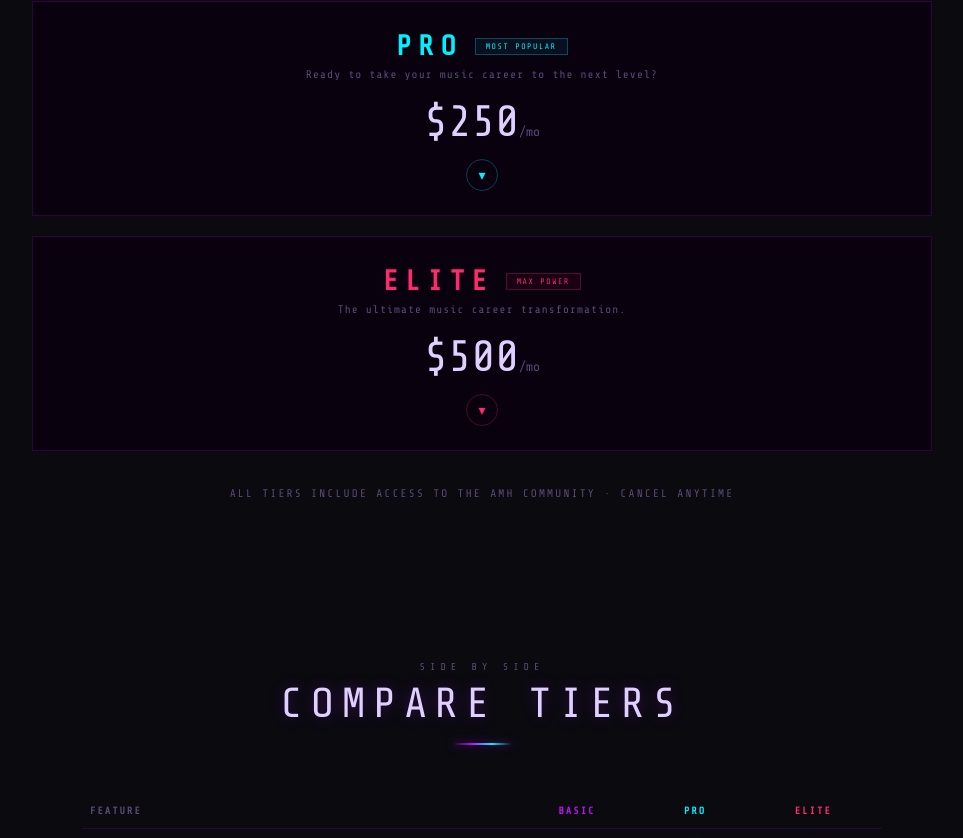
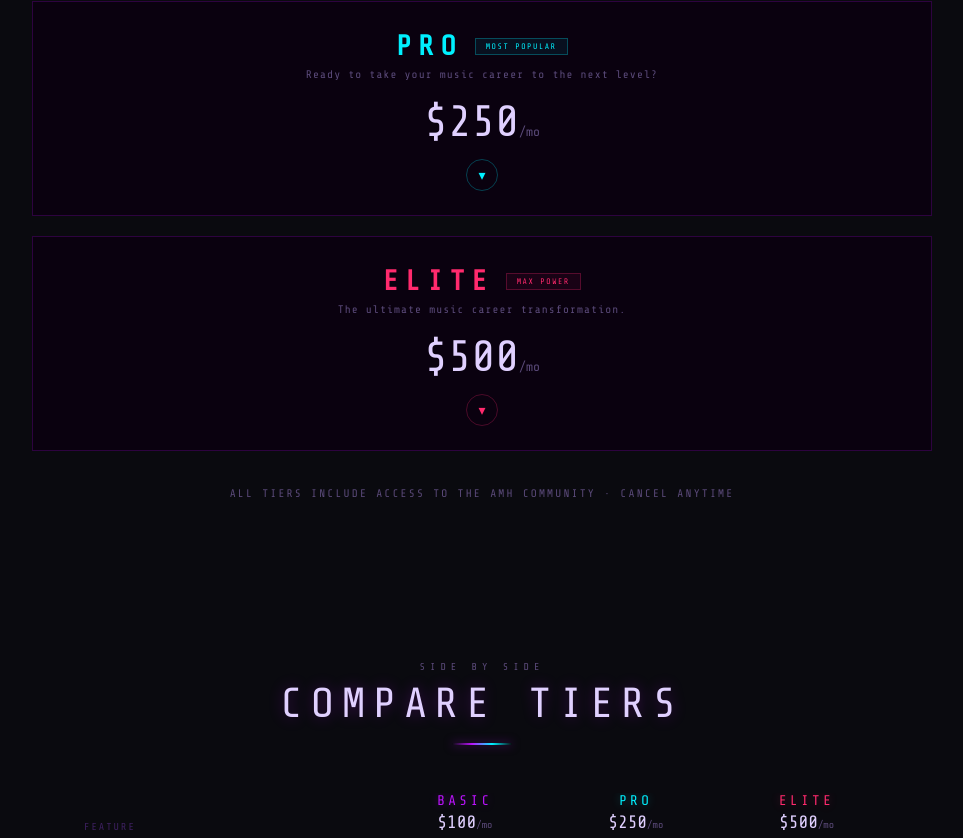
Before and after one commit to inthevisualmarketing/ArtistsMusiciansHUB, a Next.js app: page /amplify in a window 1280 px wide. Shown: the part 1959-2797 px from the top of the page, without its empty margins (158-1121 px from the left). Built offline with nearby package versions, Linux system fonts and the light colour scheme.

Commit message:
feat: live Stripe payment links for AMPLIFY Basic, Pro, Elite

```diff
--- a/app/amplify/page.jsx
+++ b/app/amplify/page.jsx
@@ -292,7 +292,7 @@ const TIERS = [
     color: "#bc13fe",
     tag: "FOUNDATION",
     tagline: "This is where it all begins.",
-    stripeUrl: "https://buy.stripe.com/AMH_BASIC_LINK", // Replace with real Stripe payment link
+    stripeUrl: "https://buy.stripe.com/9B6aEWbFE3Ue6ILc6Xffy01",
     summary: "Ideal for aspiring musicians and producers who want to explore our platform and take their first steps towards success.",
     features: [
       {
@@ -320,7 +320,7 @@ const TIERS = [
     color: "#00f0ff",
     tag: "MOST POPULAR",
     tagline: "Ready to take your music career to the next level?",
-    stripeUrl: "https://buy.stripe.com/AMH_PRO_LINK", // Replace with real Stripe payment link
+    stripeUrl: "https://buy.stripe.com/6oU5kC9xwaiCc357QHffy02",
     summary: "A comprehensive package with advanced features to help you accelerate your growth and success.",
     includes: "All AMPLIFY Basic benefits, plus:",
     features: [
@@ -349,7 +349,7 @@ const TIERS = [
     color: "#ff2a6d",
     tag: "MAX POWER",
     tagline: "The ultimate music career transformation.",
-    stripeUrl: "https://buy.stripe.com/AMH_ELITE_LINK", // Replace with real Stripe payment link
+    stripeUrl: "https://buy.stripe.com/14AdR8gZY3Ue8QT0offfy03",
     summary: "Opens doors to unparalleled opportunities and personalized support. Everything in Pro, and more.",
     includes: "All AMPLIFY Pro benefits, plus:",
     features: [
@@ -568,55 +568,140 @@ function ComparisonStrip() {
     { feature: "Premium Sync Licensing", basic: false, pro: false, elite: true },
   ];
 
+  const tiers = [
+    { name: "BASIC", price: "$100", color: "#bc13fe" },
+    { name: "PRO", price: "$250", color: "#00f0ff" },
+    { name: "ELITE", price: "$500", color: "#ff2a6d" },
+  ];
+
   return (
     <section style={{ padding: "80px 24px", position: "relative", zIndex: 2 }}>
-      <div style={{ maxWidth: 800, margin: "0 auto" }}>
+      <div style={{ maxWidth: 820, margin: "0 auto" }}>
         <SectionHeader label="SIDE BY SIDE" title="COMPARE TIERS" />
 
-        <div style={{ marginTop: 48, overflowX: "auto" }}>
-          <table style={{
-            width: "100%", borderCollapse: "collapse",
-            fontFamily: "'Share Tech Mono', monospace",
-          }}>
-            <thead>
-              <tr>
-                <th style={{ ...thStyle, textAlign: "left", color: "#5b4a7a" }}>FEATURE</th>
-                <th style={{ ...thStyle, color: "#bc13fe" }}>BASIC</th>
-                <th style={{ ...thStyle, color: "#00f0ff" }}>PRO</th>
-                <th style={{ ...thStyle, color: "#ff2a6d" }}>ELITE</th>
-              </tr>
-            </thead>
-            <tbody>
-              {rows.map((row, i) => (
-                <tr key={row.feature} style={{ background: i % 2 === 0 ? "rgba(188,19,254,0.02)" : "transparent" }}>
-                  <td style={{ ...tdStyle, textAlign: "left", color: "#a78bca" }}>{row.feature}</td>
-                  <td style={tdStyle}><Check on={row.basic} color="#bc13fe" /></td>
-                  <td style={tdStyle}><Check on={row.pro} color="#00f0ff" /></td>
-                  <td style={tdStyle}><Check on={row.elite} color="#ff2a6d" /></td>
-                </tr>
+        <div style={{ marginTop: 48, overflowX: "auto", WebkitOverflowScrolling: "touch" }}>
+          <div style={{ minWidth: 580 }}>
+            {/* Column headers */}
+            <div style={{
+              display: "grid", gridTemplateColumns: "1.8fr 1fr 1fr 1fr",
+              borderBottom: "2px solid rgba(188,19,254,0.2)",
+              paddingBottom: 16, marginBottom: 4,
+            }}>
+              <div style={{ fontSize: 10, letterSpacing: "0.2em", color: "#3d2060", padding: "0 12px", alignSelf: "end" }}>
+                FEATURE
+              </div>
+              {tiers.map(t => (
+                <div key={t.name} style={{ textAlign: "center" }}>
+                  <div style={{
+                    fontFamily: "'Share Tech Mono', monospace", fontSize: 14,
+                    letterSpacing: "0.25em", color: t.color, marginBottom: 4,
+                    textShadow: `0 0 10px ${t.color}55`,
+                  }}>{t.name}</div>
+                  <div style={{
+                    fontFamily: "'Share Tech Mono', monospace", fontSize: 18,
+                    color: "#e0d0ff",
+                  }}>{t.price}<span style={{ fontSize: 10, color: "#5b4a7a" }}>/mo</span></div>
+                </div>
               ))}
-            </tbody>
-          </table>
+            </div>
+
+            {/* Feature rows */}
+            {rows.map((row, i) => (
+              <CompareRow
+                key={row.feature}
+                feature={row.feature}
+                values={[
+                  { on: row.basic, color: "#bc13fe" },
+                  { on: row.pro, color: "#00f0ff" },
+                  { on: row.elite, color: "#ff2a6d" },
+                ]}
+                even={i % 2 === 0}
+              />
+            ))}
+
+            {/* Bottom CTA row */}
+            <div style={{
+              display: "grid", gridTemplateColumns: "1.8fr 1fr 1fr 1fr",
+              marginTop: 16, paddingTop: 16,
+              borderTop: "2px solid rgba(188,19,254,0.2)",
+            }}>
+              <div />
+              {tiers.map(t => (
+                <div key={t.name} style={{ textAlign: "center" }}>
+                  <a
+                    href={`/amplify#${t.name.toLowerCase()}`}
+                    style={{
+                      display: "inline-block", fontSize: 9, letterSpacing: "0.15em",
+                      color: t.color, textDecoration: "none",
+                      padding: "8px 14px",
+                      border: `1px solid ${t.color}44`,
+                      transition: "all 0.3s",
+                      clipPath: "polygon(5px 0%, 100% 0%, calc(100% - 5px) 100%, 0% 100%)",
+                      WebkitClipPath: "polygon(5px 0%, 100% 0%, calc(100% - 5px) 100%, 0% 100%)",
+                    }}
+                  >
+                    SELECT
+                  </a>
+                </div>
+              ))}
+            </div>
+          </div>
         </div>
       </div>
     </section>
   );
 }
 
-const thStyle = {
-  padding: "12px 8px", fontSize: 10, letterSpacing: "0.2em", textAlign: "center",
-  borderBottom: "1px solid rgba(188,19,254,0.15)",
-};
-const tdStyle = {
-  padding: "10px 8px", fontSize: 11, textAlign: "center",
-  borderBottom: "1px solid rgba(188,19,254,0.06)",
-};
+function CompareRow({ feature, values, even }) {
+  const [hov, setHov] = useState(false);
+  return (
+    <div
+      onMouseEnter={() => setHov(true)}
+      onMouseLeave={() => setHov(false)}
+      style={{
+        display: "grid", gridTemplateColumns: "1.8fr 1fr 1fr 1fr",
+        alignItems: "center",
+        background: hov ? "rgba(188,19,254,0.06)" : (even ? "rgba(188,19,254,0.02)" : "transparent"),
+        borderBottom: "1px solid rgba(188,19,254,0.06)",
+        transition: "background 0.2s",
+        padding: "0 0",
+      }}
+    >
+      <div style={{
+        fontSize: 11, color: hov ? "#e0d0ff" : "#a78bca", padding: "12px 12px",
+        letterSpacing: "0.03em", transition: "color 0.2s",
+      }}>
+        {feature}
+      </div>
+      {values.map((v, i) => (
+        <div key={i} style={{ textAlign: "center", padding: "12px 8px" }}>
+          {v.on ? (
+            <span style={{
+              display: "inline-flex", alignItems: "center", justifyContent: "center",
+              width: 24, height: 24, borderRadius: "50%",
+              background: `${v.color}15`,
+              border: `1px solid ${v.color}33`,
+              color: v.color, fontSize: 12,
+              filter: `drop-shadow(0 0 6px ${v.color}44)`,
+              WebkitFilter: `drop-shadow(0 0 6px ${v.color}44)`,
+            }}>✓</span>
+          ) : (
+            <span style={{
+              display: "inline-flex", alignItems: "center", justifyContent: "center",
+              width: 24, height: 24, borderRadius: "50%",
+              border: "1px solid rgba(188,19,254,0.08)",
+              color: "#2d1b4e", fontSize: 10,
+            }}>—</span>
+          )}
+        </div>
+      ))}
+    </div>
+  );
+}
 
-function Check({ on, color }) {
-  return on
-    ? <span style={{ color, fontSize: 14, filter: `drop-shadow(0 0 4px ${color})`, WebkitFilter: `drop-shadow(0 0 4px ${color})` }}>✓</span>
-    : <span style={{ color: "#2d1b4e", fontSize: 12 }}>—</span>;
-}
+const thStyle = {};
+const tdStyle = {};
+function Check() { return null; }
 
 // ============================================================
 // BOTTOM CTA
@@ -761,7 +846,6 @@ export default function AmplifyPage() {
         body { background: #0a0a0f; -webkit-font-smoothing: antialiased; }
         img { max-width: 100%; height: auto; }
         a:hover { color: #bc13fe !important; }
-        table { min-width: 500px; }
 
         @media (max-width: 768px) {
           section { text-align: center !important; }
```
